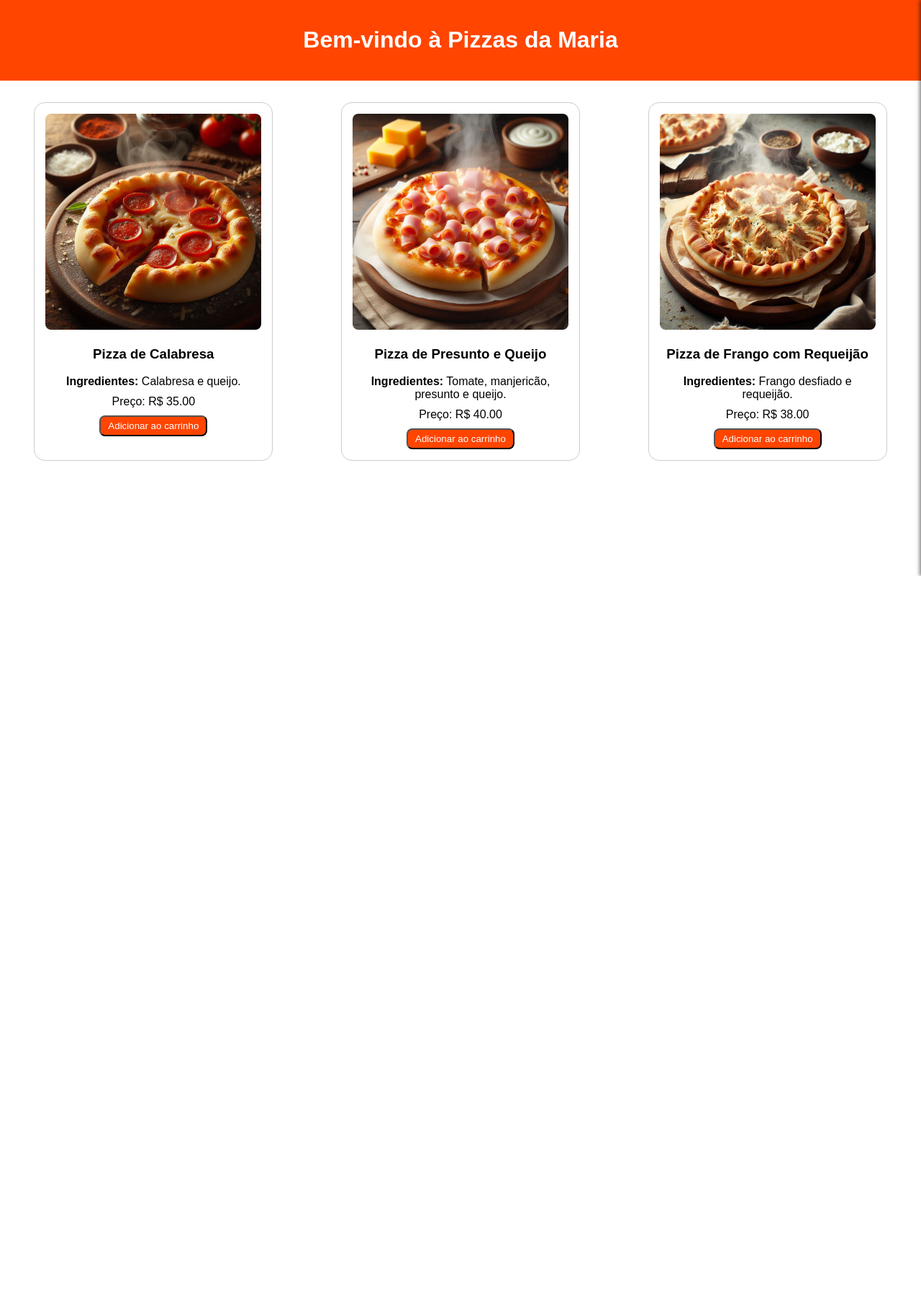
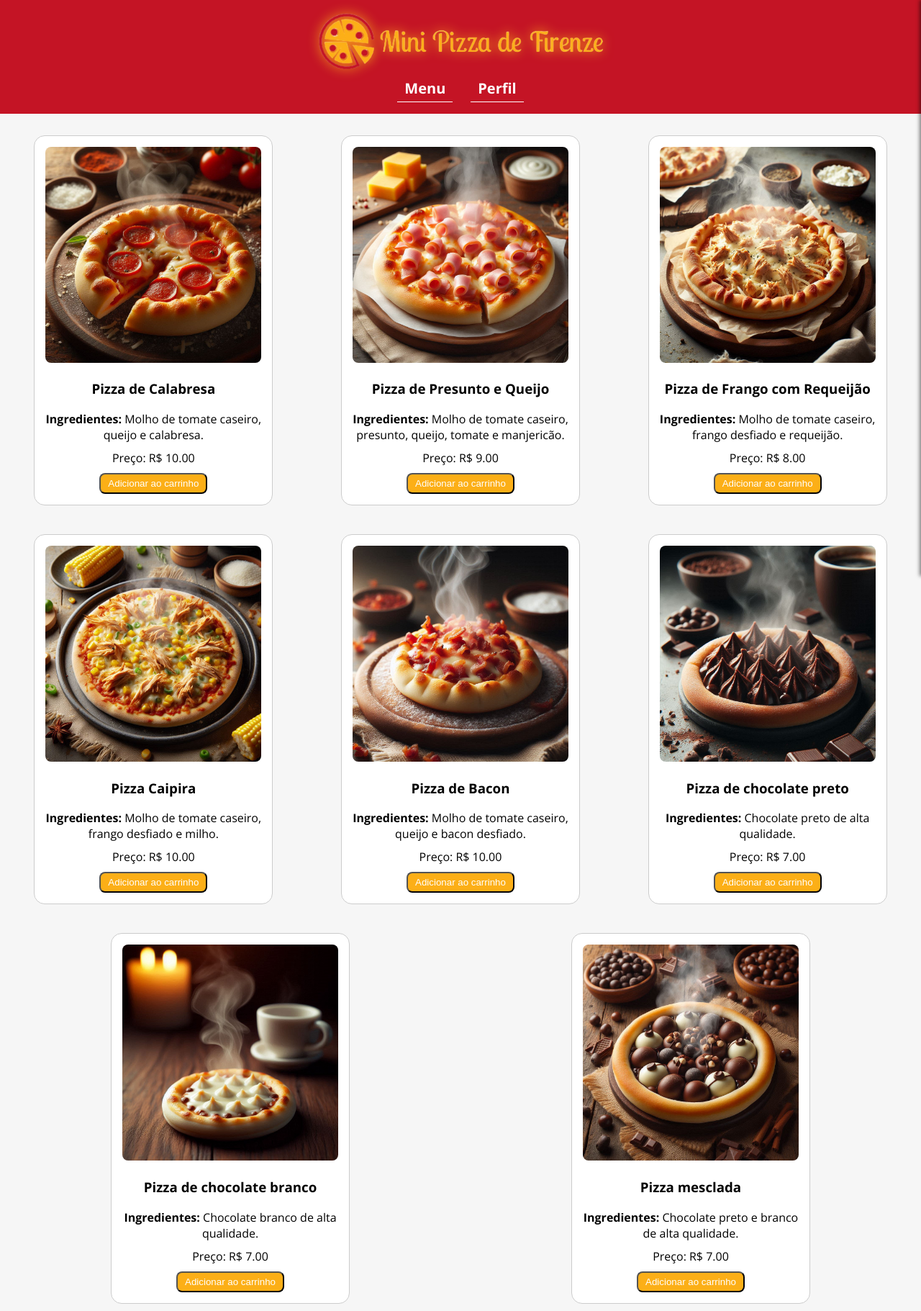
Before and after one commit to AndreZanelato/pizzaria, a PHP site: page / in a window 1280 px wide. Shown: the whole page at 72% size. Before the commit the page ends 800 px from the top, so only its background shows below. Run offline with PHP 8.4, Linux system fonts and the light colour scheme.

Commit message:
update do projeto

```diff
--- a/index.html
+++ b/index.html
@@ -4,14 +4,23 @@
 <head>
     <meta charset="UTF-8">
     <meta name="viewport" content="width=device-width, initial-scale=1.0">
-    <title>Pizzas da Maria</title>
+    <title>Mini Pizza de Firenze</title>
+
+    <link rel="shortcut icon" type="imagex/png" href="img/icon.ico">
     <link rel="stylesheet" href="style.css">
+    <link rel="preconnect" href="https://fonts.googleapis.com">
+    <link rel="preconnect" href="https://fonts.gstatic.com" crossorigin>
+    <link href="https://fonts.googleapis.com/css2?family=Open+Sans:ital,wght@0,300..800;1,300..800&display=swap" rel="stylesheet">
 </head>
 
 <body>
 
     <div class="header">
-        <h1>Bem-vindo à Pizzas da Maria</h1>
+        <a href="."><img src="img/logo.png" alt="Mini Pizza de Firenze"></a>
+        <nav class="submenu">
+            <a href=".">Menu</a>
+            <a href="/perfil">Perfil</a>
+        </nav>
     </div>
 
     <div class="product-list">
--- a/products.js
+++ b/products.js
@@ -2,22 +2,57 @@ const products = [
     {
         id: 1,
         name: "Pizza de Calabresa",
-        description: "Calabresa e queijo.",
-        price: 35.00,
-        image: "img/calabresa.jpeg"
+        description: "Molho de tomate caseiro, queijo e calabresa.",
+        price: 10.00,
+        image: "img/pizzas/calabresa.jpeg"
     },
     {
         id: 2,
         name: "Pizza de Presunto e Queijo",
-        description: "Tomate, manjericão, presunto e queijo.",
-        price: 40.00,
-        image: "img/presunto-queijo.jpeg"
+        description: "Molho de tomate caseiro, presunto, queijo, tomate e manjericão.",
+        price: 9.00,
+        image: "img/pizzas/presunto-queijo.jpeg"
     },
     {
         id: 3,
         name: "Pizza de Frango com Requeijão",
-        description: "Frango desfiado e requeijão.",
-        price: 38.00,
-        image: "img/frango-requeijao.jpeg"
+        description: "Molho de tomate caseiro, frango desfiado e requeijão.",
+        price: 8.00,
+        image: "img/pizzas/frango-requeijao.jpeg"
+    },
+    {
+        id: 4,
+        name: "Pizza Caipira",
+        description: "Molho de tomate caseiro, frango desfiado e milho.",
+        price: 10.00,
+        image: "img/pizzas/caipira.jpeg"
+    },
+    {
+        id: 5,
+        name: "Pizza de Bacon",
+        description: "Molho de tomate caseiro, queijo e bacon desfiado.",
+        price: 10.00,
+        image: "img/pizzas/bacon.jpeg"
+    },
+    {
+        id: 6,
+        name: "Pizza de chocolate preto",
+        description: "Chocolate preto de alta qualidade.",
+        price: 7.00,
+        image: "img/pizzas/chocolate-preto.jpeg"
+    },
+    {
+        id: 7,
+        name: "Pizza de chocolate branco",
+        description: "Chocolate branco de alta qualidade.",
+        price: 7.00,
+        image: "img/pizzas/chocolate-branco.jpeg"
+    },
+    {
+        id: 8,
+        name: "Pizza mesclada",
+        description: "Chocolate preto e branco de alta qualidade.",
+        price: 7.00,
+        image: "img/pizzas/mesclado.jpeg"
     }
 ];
--- a/script.js
+++ b/script.js
@@ -43,14 +43,18 @@ function addToCart(event) {
     updateCart();
 }
 
-// Atualizar carrinho e exibir total
+// Atualizar carrinho e exibir itens
+// Função para atualizar o carrinho e exibir os itens
 function updateCart() {
     cartItemsElement.innerHTML = ''; // Limpa o conteúdo antigo
     let total = 0;
     let totalItems = 0;
 
-    cart.forEach(item => {
-        cartItemsElement.innerHTML += `<p>${item.name} - Qtd: ${item.quantity} - R$ ${(item.price * item.quantity).toFixed(2)}</p>`;
+    cart.forEach((item, index) => {
+        cartItemsElement.innerHTML += `
+            <p>${item.name} - Qtd: ${item.quantity} - R$ ${(item.price * item.quantity).toFixed(2)}
+            <button class="remove-btn" onclick="removeFromCart(${index})">Remover</button>
+            </p>`;
         total += item.price * item.quantity;
         totalItems += item.quantity;
     });
@@ -64,6 +68,16 @@ function updateCart() {
     } else {
         cartBtn.style.display = 'none';
     }
+}
+
+// Função para remover 1 item do carrinho
+function removeFromCart(index) {
+    if (cart[index].quantity > 1) {
+        cart[index].quantity--; // Reduz a quantidade do item
+    } else {
+        cart.splice(index, 1); // Remove o item se a quantidade for 1
+    }
+    updateCart(); // Atualiza o carrinho após a remoção
 }
 
 // Abrir/fechar o menu lateral do carrinho
@@ -82,7 +96,7 @@ function populateApartmentOptions() {
     }
 }
 
-/// Redirecionar para WhatsApp
+// Redirecionar para WhatsApp
 function proceedToWhatsApp() {
     const paymentMethod = paymentMethodSelect.value;
     const blocoApartamento = document.getElementById('bloco-apartamento').value;
@@ -91,16 +105,17 @@ function proceedToWhatsApp() {
     cart.forEach(item => {
         message += `- ${item.quantity} pizza(s) de ${item.name}\n`;
     });
-    message += ` $Forma de pagamento: ${paymentMethod}\n`;
-    message += ` #Informações de entrega: ${blocoApartamento}\n`;
+    message += `Forma de pagamento: ${paymentMethod}\n`;
+    message += `Informações de entrega: ${blocoApartamento}\n`;
 
     const encodedMessage = encodeURIComponent(message);
-    const whatsappURL = `https://wa.me/5531999999999?text=${encodedMessage}`;
-    window.location.href = whatsappURL;
+    const whatsappURL = `https://wa.me/5548992046089?text=${encodedMessage}`;
+    window.open(whatsappURL, '_blank');
 }
 
 // Inicializar página de produtos
 document.addEventListener('DOMContentLoaded', () => {
     displayProducts();
     populateApartmentOptions(); // Preencher os apartamentos
+    updateCart(); // Atualizar o carrinho no carregamento
 });
--- a/style.css
+++ b/style.css
@@ -1,24 +1,61 @@
 body {
-    font-family: Arial, sans-serif;
+    font-family: "Open Sans", sans-serif;
     margin: 0;
     padding: 0;
     box-sizing: border-box;
+    background-color: #f6f6f6;
 }
 
 .header {
-    background-color: #ff4500;
-    color: white;
+    background-color: #c41425;
+    color: #fff;
     padding: 1rem;
     text-align: center;
+}
+.header img {
+    max-width: 400px;
+    filter: drop-shadow(0 0 .5rem #fcaf17);
+    cursor: pointer;
+    transition: .5s;
+}
+.header img:hover {
+    transform: scale(1.02);
+}
+
+.submenu {
+    display: flex;
+    flex-direction: row;
+    gap: 25px;
+    justify-content: center;
+}
+.submenu a {
+    color: #fff;
+    font-size: 20px;
+    font-weight: bold;
+    text-decoration: none;
+    padding: 5px 10px;
+    margin: 0;
+    border-bottom: 1px solid #fff;
+    transition: 1s;
+}
+.submenu a:hover {
+    background-color: #fcaf17;
+    color: #c41425;
+    border-bottom: 1px solid #c41425;
 }
 
 .product {
     border: 1px solid #ccc;
     padding: 15px;
-    margin: 30px;
+    margin: 30px 15px 10px;
     border-radius: 15px;
     text-align: center;
     width: 300px;
+    justify-content: start;
+    background-color: #fff;
+}
+.product:hover {
+    background-color: #fbecee;
 }
 
 .product img {
@@ -135,8 +165,12 @@ body {
 
 .add-to-cart {
     cursor: pointer;
-    background: #ff4500;
+    background: #fcaf17;
     color: #fff;
     border-radius: 8px;
     padding: 5px 10px;
+    transition: .5s;
 }
+.add-to-cart:hover {
+    background: #c41425;
+}
```
Also changed, not shown: other parts of style.css (+11 -18 lines), img/background.jpg (added), img/icon.ico (added), img/logo.png (added), img/pizzas/bacon.jpeg (added), img/pizzas/caipira.jpeg (added), img/pizzas/calabresa.jpeg (renamed from img/calabresa.jpeg), img/pizzas/chocolate-branco.jpeg (added), img/pizzas/chocolate-preto.jpeg (added), img/pizzas/frango-requeijao.jpeg (renamed from img/frango-requeijao.jpeg), img/pizzas/mesclado.jpeg (added), img/pizzas/presunto-queijo.jpeg (renamed from img/presunto-queijo.jpeg).
